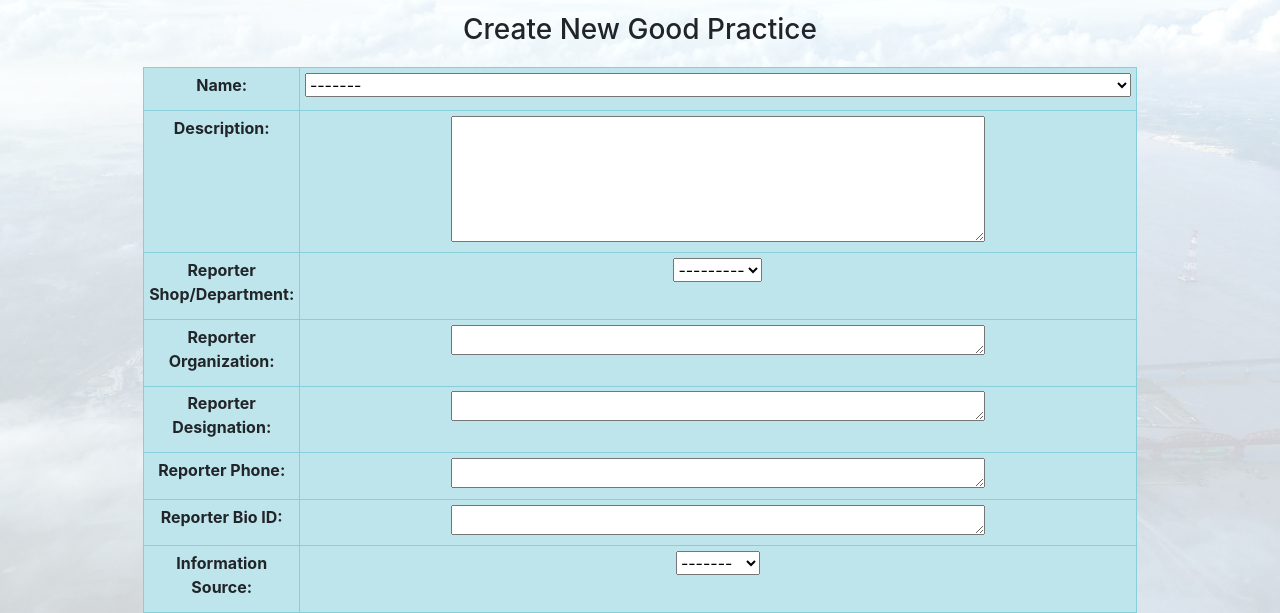
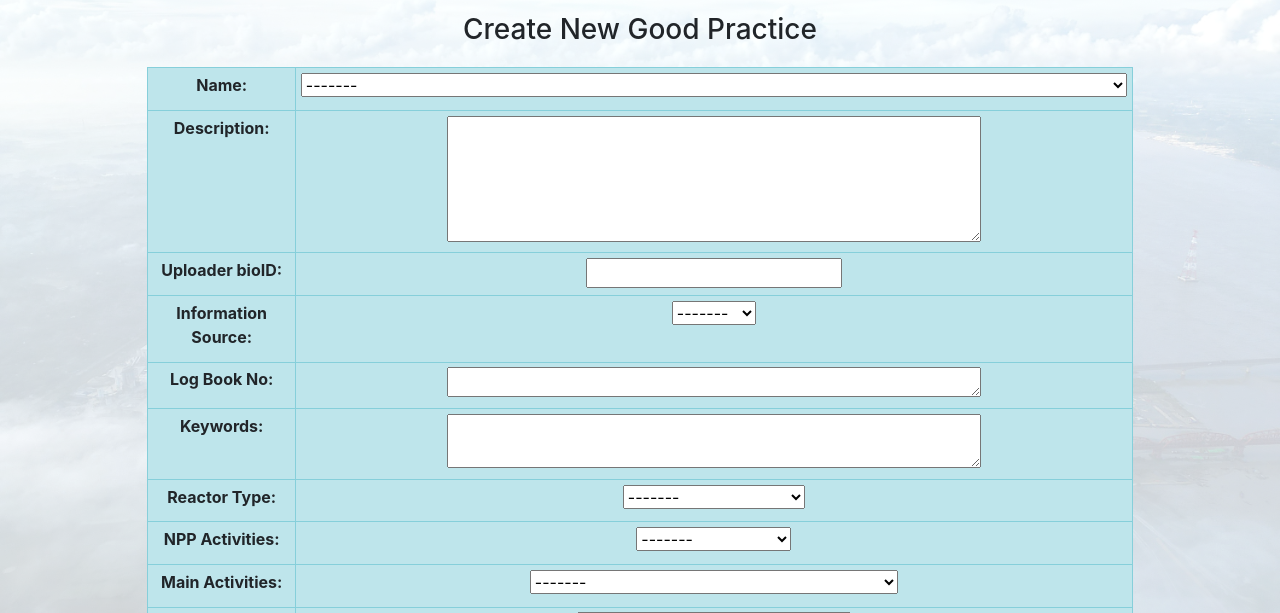
Before and after one commit to tanzrahman/ROEF, a Django app: page /event/good_practice in a window 1280 px wide; the page is wider, and only the part inside the window is pictured. Shown: the part 106-719 px from the top of that part. Run offline with Django 5.2, Linux system fonts and the light colour scheme; the visitor is signed in with stand-in values (Sample User, id 1); data that the repository does not hold is empty; some libraries are stand-ins or nearby versions.

Commit message:
add_event form changed

```diff
--- a/event_management/forms.py
+++ b/event_management/forms.py
@@ -64,11 +64,6 @@ class EventForm(ModelForm):
     elimination_suggestion = forms.CharField(label='Elimination Suggestion',required=False, widget=forms.Textarea(attrs={'rows': 5, 'cols': 50}))
     responsible_dept = forms.ModelChoiceField(queryset=DepartmentShop.objects.all(), label='Responsible Department', required=False)
     plant_status = forms.ChoiceField(choices=PLANT_STATUS, label="Plant Status", required=False)
-    uploader_shop = forms.ModelChoiceField(queryset=DepartmentShop.objects.all(), label='Reporter Shop/Department', required=False)
-    uploader_organization = forms.CharField(label='Reporter Organization',required=False, widget=forms.Textarea(attrs={'rows': 1, 'cols': 50}))
-    uploader_designation = forms.CharField(label='Reporter Designation',required=False, widget=forms.Textarea(attrs={'rows': 1, 'cols': 50}))
-    uploader_phone = forms.CharField(label='Reporter Phone',required=False, widget=forms.Textarea(attrs={'rows': 1, 'cols': 50}))
-    uploader_bioID = forms.CharField(label='Reporter Bio ID',required=False, widget=forms.Textarea(attrs={'rows': 1, 'cols': 50}))
     information_source = forms.ChoiceField(choices=INFORMATION_SOURCE, label='Information Source',required=False)
     keep_identity_confidential = forms.BooleanField(label='Keep Identity Confidential',required=False)
     supporting_file_1 = forms.FileField(label='Select file 1', required=False)
@@ -92,17 +87,12 @@ class EventForm(ModelForm):
 
     class Meta:
         model = Event
-        exclude = ('event_code', 'uploaded_by', 'uploaded_date', 'action_taken', 'action_to_prevent_recurrence_event', 'approval_status', 'approved_by', 'approval_date', 'updated_by', 'updated_date', 'resolution_status', 'resolved_by', 'resolved_date', 'resolver_remarks', 'submission_status', 'eae_mom_id', 'eae_mom_date')
+        exclude = ('uploader_organization','uploader_shop', 'uploader_designation', 'uploader_phone', 'event_code', 'uploaded_by', 'uploaded_date', 'action_taken', 'action_to_prevent_recurrence_event', 'approval_status', 'approved_by', 'approval_date', 'updated_by', 'updated_date', 'resolution_status', 'resolved_by', 'resolved_date', 'resolver_remarks', 'submission_status', 'eae_mom_id', 'eae_mom_date', 'is_guest')
 
 
 class EventGoodPracticeForm(ModelForm):
     name = forms.ChoiceField(choices=GP_NAME, label='Name', required=False)
     description = forms.CharField(label='Description',required=False, widget=forms.Textarea(attrs={'rows': 5, 'cols': 50}))
-    uploader_shop = forms.ModelChoiceField(queryset=DepartmentShop.objects.all(), label='Reporter Shop/Department', required=False)
-    uploader_organization = forms.CharField(label='Reporter Organization',required=False, widget=forms.Textarea(attrs={'rows': 1, 'cols': 50}))
-    uploader_designation = forms.CharField(label='Reporter Designation',required=False, widget=forms.Textarea(attrs={'rows': 1, 'cols': 50}))
-    uploader_phone = forms.CharField(label='Reporter Phone',required=False, widget=forms.Textarea(attrs={'rows': 1, 'cols': 50}))
-    uploader_bioID = forms.CharField(label='Reporter Bio ID',required=False, widget=forms.Textarea(attrs={'rows': 1, 'cols': 50}))
     log_book_no = forms.CharField(label='Log Book No', required=False, widget=forms.Textarea(attrs={'rows': 1, 'cols': 50}))
     keywords = forms.CharField(label='Keywords',required=False, widget=forms.Textarea(attrs={'rows': 2, 'cols': 50}))
     reactor_type = forms.ChoiceField(choices=REACTOR_TYPE, label='Reactor Type',required=False)
@@ -126,7 +116,7 @@ class EventGoodPracticeForm(ModelForm):
 #             # self.fields['milestone_id'].widget.attrs['class'] = 'readonly_field'
     class Meta:
         model = EventGoodPractice
-        exclude = ('uploaded_by', 'uploaded_date', 'updated_by', 'updated_date')
+        exclude = ('uploader_organization','uploader_shop', 'uploader_designation', 'uploader_phone', 'uploaded_by', 'uploaded_date', 'updated_by', 'updated_date')
 
 
 class EventSearchForm(ModelForm):
--- a/event_management/models.py
+++ b/event_management/models.py
@@ -246,11 +246,10 @@ class Event(models.Model):
     plant_status = models.CharField(max_length=32, choices=PLANT_STATUS, blank=True, null=True)
     uploaded_by = models.ForeignKey(User, models.DO_NOTHING, blank=True, null=True, related_name='uploaded_by')
     uploaded_date = models.DateField(blank=True, null=True)
+    uploader_organization = models.CharField(max_length=256, blank=True, null=True)
     uploader_shop = models.ForeignKey(DepartmentShop, on_delete=models.DO_NOTHING, blank=True, null=True, related_name='reporter_dept')
-    uploader_organization = models.CharField(max_length=256, blank=True, null=True)
     uploader_designation = models.CharField(max_length=256, blank=True, null=True)
     uploader_phone = models.CharField(max_length=16, blank=True, null=True)
-    uploader_bioID = models.CharField(max_length=16, blank=True, null=True)
     information_source = models.CharField(max_length=16, choices=INFORMATION_SOURCE, blank=True, null=True)
     keep_identity_confidential = models.BooleanField(blank=True, null=True, default=False)
     supporting_file_1 = models.FileField(upload_to=supporting_file_upload, blank=True, null=True)
--- a/event_management/views.py
+++ b/event_management/views.py
@@ -324,17 +324,29 @@ def add_event(request):
                 event_form = form.save(commit=False)
                 event_form.uploaded_by = request.user
                 event_form.uploaded_date = datetime.date.today()
+                event_form.uploader_organization = request.user.profile.organization
+                event_form.uploader_shop = request.user.profile.department
+                event_form.uploader_designation = request.user.profile.npcbl_designation
+                event_form.uploader_phone = request.user.profile.phone
                 event_form.submission_status = 1
+                if(request.user.profile.access_level == 50):
+                    event_form.is_guest = True
+                else:
+                    event_form.is_guest = False
+
                 event_form.save()
+
                 if(event_form.event_category):
                     event_form.event_code = f"{event_form.event_category}-0000{event_form.id}-{event_form.uploaded_date.year}"
                 else:
                     event_form.event_code = f"E-0000{event_form.id}-{event_form.uploaded_date.year}"
+
                 event_form.save()
 
                 if(event_form.event_category == 'EAE'):
                     event_form.eae_mom_id = f"MoM_{event_form.event_code}"
                     event_form.eae_mom_date = datetime.date.today()
+
                 event_form.save()
 
                 # notifiyer = threading.Thread(target=send_notification, args=(task_id,))
@@ -344,17 +356,29 @@ def add_event(request):
                 event_form = form.save(commit=False)
                 event_form.uploaded_by = request.user
                 event_form.uploaded_date = datetime.date.today()
+                event_form.uploader_organization = request.user.profile.organization
+                event_form.uploader_shop = request.user.profile.department
+                event_form.uploader_designation = request.user.profile.npcbl_designation
+                event_form.uploader_phone = request.user.profile.phone
                 event_form.submission_status = 0
+                if(request.user.profile.access_level == 50):
+                    event_form.is_guest = True
+                else:
+                    event_form.is_guest = False
+
                 event_form.save()
+
                 if(event_form.event_category):
                     event_form.event_code = f"{event_form.event_category}-0000{event_form.id}-{event_form.uploaded_date.year}"
                 else:
                     event_form.event_code = f"E-0000{event_form.id}-{event_form.uploaded_date.year}"
+
                     event_form.save()
 
                 if(event_form.event_category == 'EAE'):
                     event_form.eae_mom_id = f"MoM_{event_form.event_code}"
                     event_form.eae_mom_date = datetime.date.today()
+
                 event_form.save()
 
             else:
--- a/manpower/models.py
+++ b/manpower/models.py
@@ -51,6 +51,7 @@ class IPWhitelist(models.Model):
 class Profile(models.Model):
     user = models.OneToOneField(User, on_delete=models.CASCADE)
     phone = models.CharField(max_length=15, blank=True, null=True)
+    organization = models.CharField(max_length=128, blank=True, null=True)
     division = models.ForeignKey(Division, on_delete=models.DO_NOTHING, blank=True, null=True)
     department = models.ForeignKey(DepartmentShop, models.DO_NOTHING, blank=True, null=True)
     npcbl_designation = models.CharField(max_length=256, blank=True, null=True)
--- a/manpower/user_manager.py
+++ b/manpower/user_manager.py
@@ -156,6 +156,7 @@ def signup(request):
             user.profile.validation_expire_date_time = datetime.now() + timedelta(hours=12)
             user.profile.employee_id = user_form.cleaned_data['employee_id']
             user.is_active=True
+            user.profile.organization = user_form.cleaned_data['organization']
             user.profile.department = user_form.cleaned_data['department']
             user.profile.npcbl_designation = user_form.cleaned_data['npcbl_designation']
             user.profile.designation = user_form.cleaned_data['designation']
@@ -186,6 +187,7 @@ def visitor_signup(request):
             user.profile.validation_expire_date_time = datetime.now() + timedelta(hours=12)
             user.profile.employee_id = user_form.cleaned_data['employee_id']
             user.is_active = True
+            user.profile.organization = user_form.cleaned_data['organization']
             user.profile.department = 'Other'
             user.profile.designation = user_form.cleaned_data['designation']
             user.profile.phone = user_form.cleaned_data['phone']
```
Also changed, not shown: manpower/forms.py (+6 -4 lines), templates/event_management/add_event.html (+12 -2 lines).
